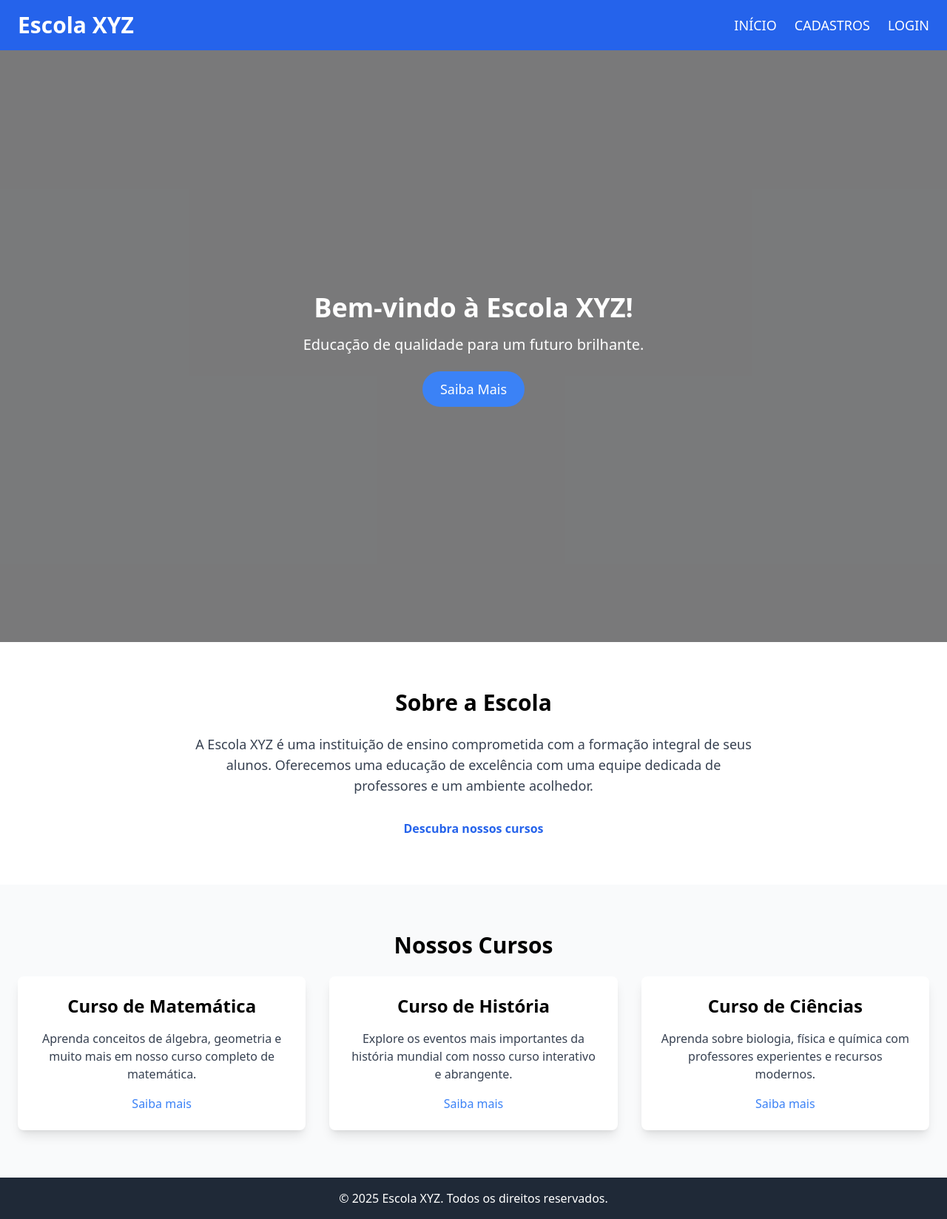
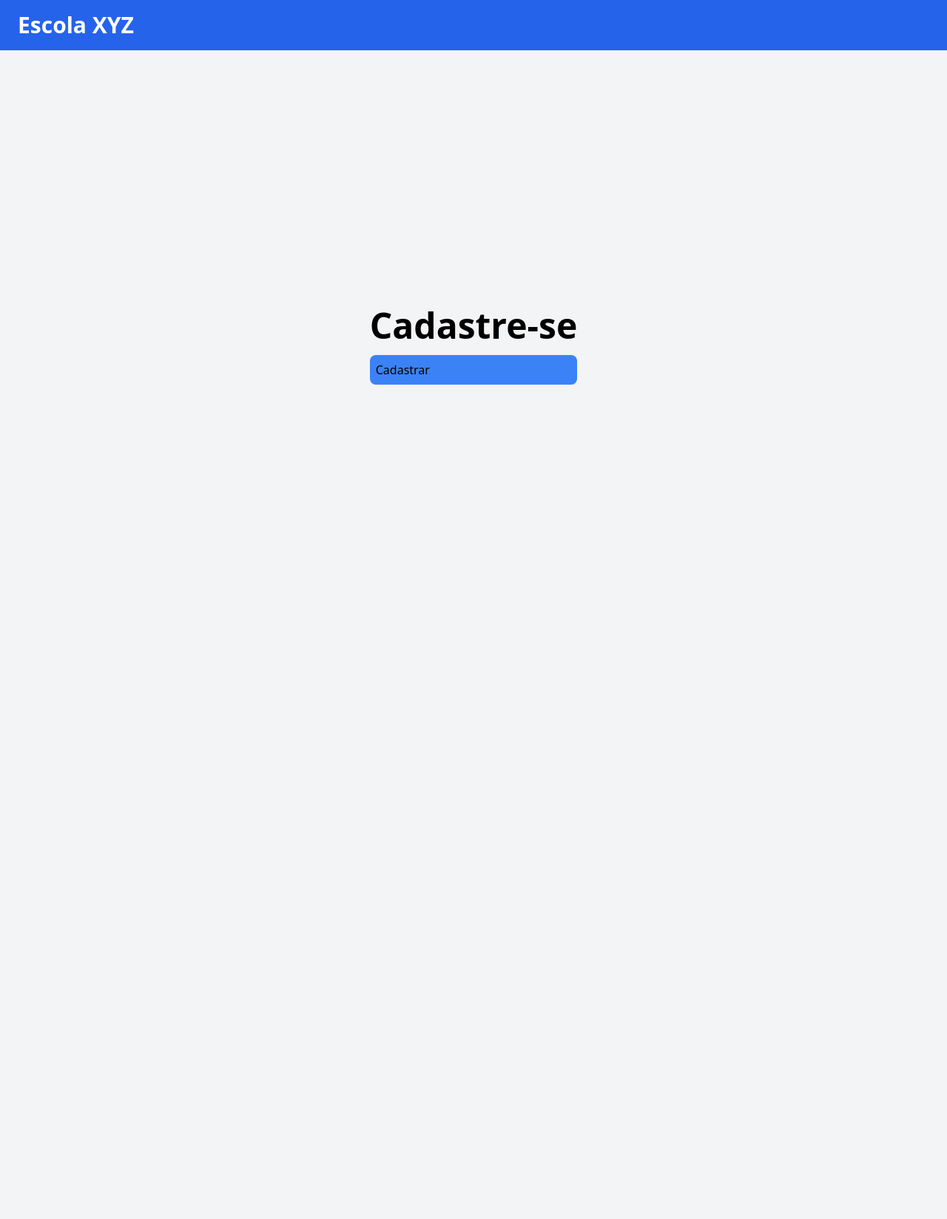
Before and after one commit to joaobenedetmachado/PHPStudyNotes, a PHP site: page /home.html in a window 1280 px wide. Shown: the whole page at 74% size. After the commit the page ends 520 px from the top, so only its background shows below. Run offline with PHP 8.4, Linux system fonts and the light colour scheme; some libraries are stand-ins or nearby versions.

Commit message:
pronto tudo ok

```diff
--- a/Notes/ConnDB/ProjetoEscola/cadastrocurso.html
+++ b/Notes/ConnDB/ProjetoEscola/cadastrocurso.html
@@ -8,6 +8,7 @@
 </head>
 <body>
     <div class="container mt-5">
+        <a href="home.html"  class="btn bi bi-arrow-left btn-primary"><-</a>
         <div class="row">
             <div class="col-md-4">
                 <h3>Cadastro de Curso</h3>
--- a/Notes/ConnDB/ProjetoEscola/home.html
+++ b/Notes/ConnDB/ProjetoEscola/home.html
@@ -1,75 +1,33 @@
 <!DOCTYPE html>
 <html lang="pt-BR">
+
 <head>
     <meta charset="UTF-8">
     <meta name="viewport" content="width=device-width, initial-scale=1.0">
     <title>Home - Escola</title>
     <script src="https://cdn.tailwindcss.com"></script>
 </head>
+
 <body class="bg-gray-100 font-sans">
 
     <header class="bg-blue-600 text-white">
         <div class="container mx-auto px-6 py-4 flex justify-between items-center">
             <h1 class="text-3xl font-bold">Escola XYZ</h1>
-            <nav>
-                <ul class="flex space-x-6 text-lg">
-                    <li><a href="#" class="hover:text-gray-300">INÍCIO</a></li>
-                    <li><a href="./cadastrocurso.html" class="hover:text-gray-300">CADASTROS</a></li>
-                    <li><a href="./login.html" class="hover:text-gray-300">LOGIN</a></li>
-                </ul>
-            </nav>
         </div>
     </header>
-
-    <section class="bg-cover bg-center h-screen text-white" style="background-image: url('https://via.placeholder.com/1500x800');">
-        <div class="flex items-center justify-center h-full bg-black bg-opacity-50">
-            <div class="text-center">
-                <h2 class="text-4xl font-bold mb-4">Bem-vindo à Escola XYZ!</h2>
-                <p class="text-xl mb-8">Educação de qualidade para um futuro brilhante.</p>
-                <a href="#sobre" class="px-6 py-3 bg-blue-500 text-lg rounded-full hover:bg-blue-400 transition">Saiba Mais</a>
-            </div>
-        </div>
-    </section>
-
-    <section id="sobre" class="py-16 bg-white">
-        <div class="container mx-auto px-6 text-center">
-            <h2 class="text-3xl font-bold mb-6">Sobre a Escola</h2>
-            <p class="text-lg text-gray-700 mb-8 max-w-3xl mx-auto">
-                A Escola XYZ é uma instituição de ensino comprometida com a formação integral de seus alunos. Oferecemos uma educação de excelência com uma equipe dedicada de professores e um ambiente acolhedor.
-            </p>
-            <a href="#cursos" class="text-blue-600 font-semibold hover:text-blue-400">Descubra nossos cursos</a>
-        </div>
-    </section>
-
-    <section id="cursos" class="py-16 bg-gray-50">
-        <div class="container mx-auto px-6 text-center">
-            <h2 class="text-3xl font-bold mb-6">Nossos Cursos</h2>
-            <div class="grid grid-cols-1 md:grid-cols-3 gap-8">
-                <div class="bg-white p-6 rounded-lg shadow-lg hover:shadow-2xl transition">
-                    <h3 class="text-2xl font-semibold mb-4">Curso de Matemática</h3>
-                    <p class="text-gray-700 mb-4">Aprenda conceitos de álgebra, geometria e muito mais em nosso curso completo de matemática.</p>
-                    <a href="#" class="text-blue-500 hover:text-blue-400">Saiba mais</a>
-                </div>
-                <div class="bg-white p-6 rounded-lg shadow-lg hover:shadow-2xl transition">
-                    <h3 class="text-2xl font-semibold mb-4">Curso de História</h3>
-                    <p class="text-gray-700 mb-4">Explore os eventos mais importantes da história mundial com nosso curso interativo e abrangente.</p>
-                    <a href="#" class="text-blue-500 hover:text-blue-400">Saiba mais</a>
-                </div>
-                <div class="bg-white p-6 rounded-lg shadow-lg hover:shadow-2xl transition">
-                    <h3 class="text-2xl font-semibold mb-4">Curso de Ciências</h3>
-                    <p class="text-gray-700 mb-4">Aprenda sobre biologia, física e química com professores experientes e recursos modernos.</p>
-                    <a href="#" class="text-blue-500 hover:text-blue-400">Saiba mais</a>
+    <section class="h-full w-full" style="display: flex; flex-direction: column; justify-content: center;">
+        <div class="container mx-auto px-6 py-8 h-screen" style="display: flex; flex-direction: column; justify-content: center;">
+            <div class="flex flex-col md:flex-row items-center" style="display: flex; flex-direction: column; justify-content: center;">
+                <div style="display: flex; flex-direction: column; justify-content: center;">
+                    <h1 class="text-5xl font-semibold mb-4" style="display: flex; flex-direction: column; justify-content: center;">
+                        Cadastre-se
+                    </h1>
+                   <a class="btn btn-primary" style="padding: 8px;border-radius: 8px; background-color: #3b82f6;" href="./login.html">Cadastrar</a>
                 </div>
             </div>
         </div>
-    </section>
-
-
-    <footer class="bg-gray-800 text-white py-4">
-        <div class="container mx-auto text-center">
-            <p>&copy; 2025 Escola XYZ. Todos os direitos reservados.</p>
-        </div>
-    </footer>
+        </section>
 
 </body>
+
 </html>
```
Also changed, not shown: Notes/ConnDB/ProjetoEscola/menu.html (added, +42 -0 lines), Notes/ConnDB/ProjetoEscola/scripts/loginusuarios.php (+4 -5 lines).
